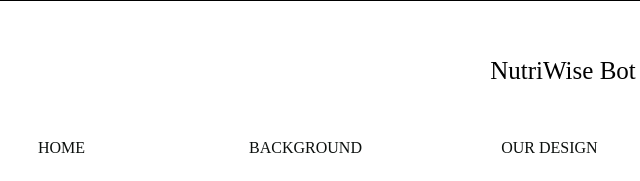
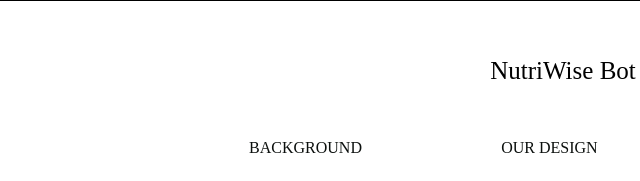
Before and after one commit to vvu712/NutriWise-Bot, a plain HTML site: page index.html in a window 1280 px wide. Shown: the top 181 px of the page, 97-737 px from the left. Drawn offline with Linux system fonts and the light colour scheme; files whose address does not match are found by name.

Commit message:
Update index.html

```diff
--- a/index.html
+++ b/index.html
@@ -92,7 +92,7 @@
         <div class="NavBarDiv">
           <ul>
             <li>
-              <a href="#imgSection" class="NavBar">HOME</a>
+              <a href="#imgSection" class="NavBar"></a>
             </li>
             <li>
               <a href="/nutriwise offical/background.html" class="NavBar"
```
